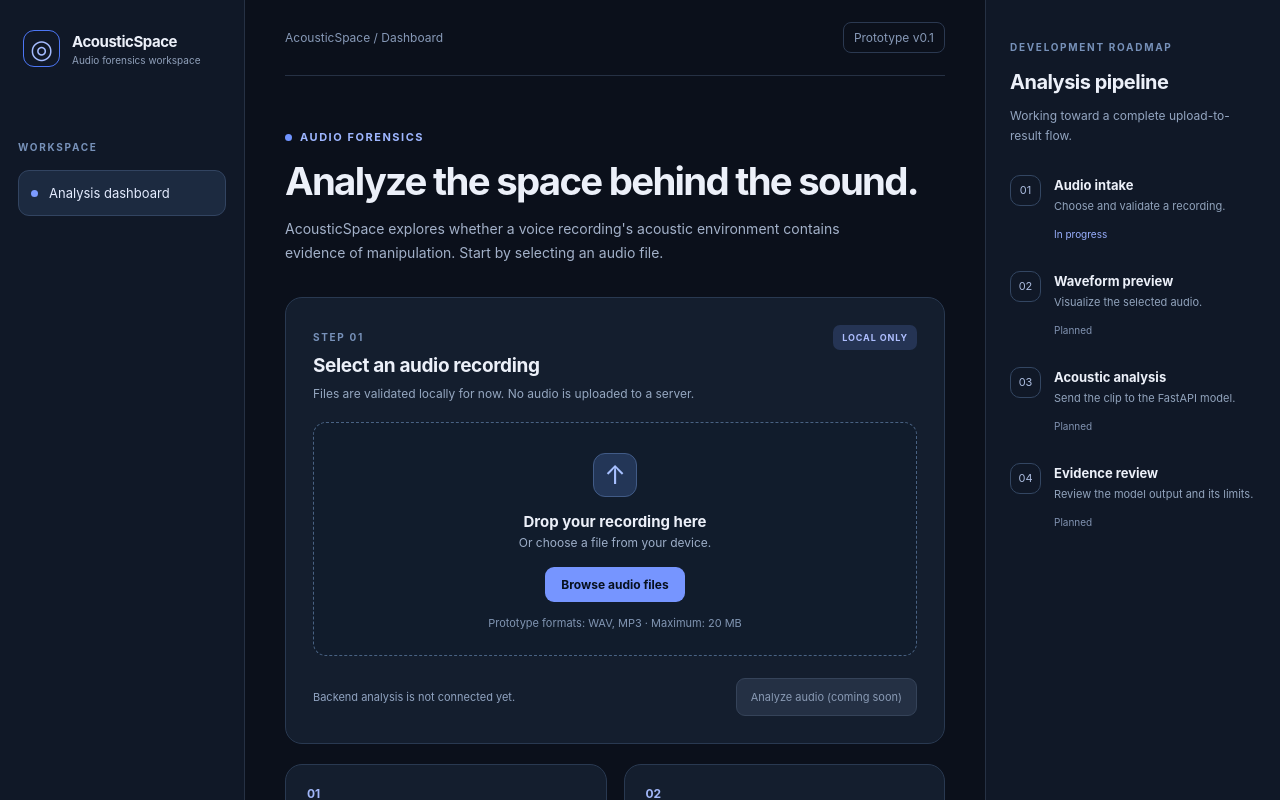
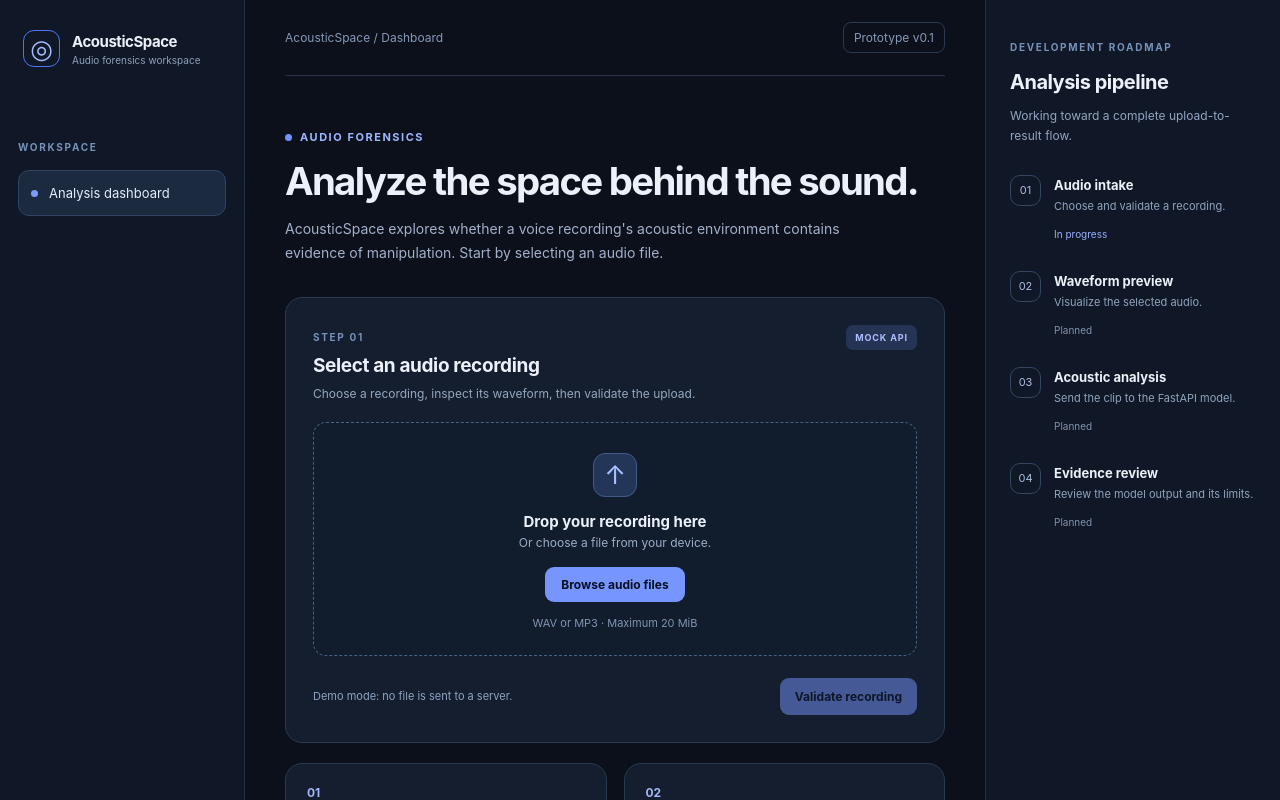
Before and after one commit to AkashTheSciGuy/AcousticSpace, a React (Vite) app in the folder frontend/: page / in a window 1280 px wide. Shown: the top 800 px of the page. Built offline with nearby package versions, Linux system fonts and the light colour scheme; no server answers.

Commit message:
feat(frontend): add audio validation API client and states

```diff
--- /dev/null
+++ b/frontend/src/components/AudioUpload.css
@@ -0,0 +1,27 @@
+.validation-action-button {
+  padding: 11px 15px;
+  border: 0;
+  border-radius: 9px;
+  background: #7695ff;
+  color: #07101f;
+  font-size: 12px;
+  font-weight: 700;
+  cursor: pointer;
+}
+.validation-action-button:hover:not(:disabled) { background: #94adff; }
+.validation-action-button:disabled { opacity: .5; cursor: not-allowed; }
+.validation-progress { margin: 16px 0 0; color: #a8c1ff; font-size: 12px; }
+.validation-success {
+  display: grid;
+  gap: 6px;
+  margin-top: 16px;
+  padding: 15px;
+  border: 1px solid #357b71;
+  border-radius: 10px;
+  background: #142e2d;
+  color: #bdece2;
+  font-size: 12px;
+}
+.validation-success span { overflow-wrap: anywhere; }
+.validation-success p { margin: 0; color: #c4dedb; }
+.validation-success small { color: #91b9b4; }
--- a/frontend/src/components/AudioUpload.tsx
+++ b/frontend/src/components/AudioUpload.tsx
@@ -1,10 +1,16 @@
-import { useRef, useState } from 'react'
+import { useEffect, useRef, useState } from 'react'
 import type { ChangeEvent, DragEvent } from 'react'
 import AudioPreview from './AudioPreview'
+import { validateAudio, validationMode } from '../services/audioApi'
+import type { AudioValidationResult } from '../services/audioApi'
+import './AudioUpload.css'
 
-// Temporary UI constraints: confirm formats and limits with the backend owner.
+// Current prototype limits; the server validates the content again in live mode.
 const SUPPORTED_EXTENSIONS = ['wav', 'mp3'] as const
 const MAX_FILE_BYTES = 20 * 1024 * 1024
+const REQUEST_TIMEOUT_MS = 15_000
+
+type ValidationState = 'idle' | 'validating' | 'success' | 'error'
 
 function formatFileSize(bytes: number): string {
   return `${(bytes / (1024 * 1024)).toFixed(2)} MB`
@@ -12,39 +18,49 @@ function formatFileSize(bytes: number): string {
 
 export default function AudioUpload() {
   const inputRef = useRef<HTMLInputElement>(null)
+  const requestRef = useRef<AbortController | null>(null)
   const [selectedFile, setSelectedFile] = useState<File | null>(null)
-  const [error, setError] = useState<string | null>(null)
+  const [fileError, setFileError] = useState<string | null>(null)
   const [isDragging, setIsDragging] = useState(false)
+  const [validationState, setValidationState] = useState<ValidationState>('idle')
+  const [validationError, setValidationError] = useState<string | null>(null)
+  const [validationResult, setValidationResult] = useState<AudioValidationResult | null>(null)
+
+  useEffect(() => () => requestRef.current?.abort(), [])
+
+  function resetValidation(): void {
+    requestRef.current?.abort()
+    requestRef.current = null
+    setValidationState('idle')
+    setValidationError(null)
+    setValidationResult(null)
+  }
 
   function validateAndSelect(file: File): void {
+    resetValidation()
     const extension = file.name.split('.').pop()?.toLowerCase()
-
     if (!extension || !SUPPORTED_EXTENSIONS.some((value) => value === extension)) {
-      setError('Unsupported format. For this prototype, select a WAV or MP3 file.')
+      setFileError('Unsupported format. Select a WAV or MP3 file.')
       setSelectedFile(null)
       return
     }
-
     if (file.size === 0) {
-      setError('This file is empty. Select a recording that contains audio data.')
+      setFileError('This file is empty. Select a recording that contains audio.')
       setSelectedFile(null)
       return
     }
-
     if (file.size > MAX_FILE_BYTES) {
-      setError('The selected file exceeds the current 20 MB prototype limit.')
+      setFileError('The selected file exceeds the 20 MiB limit.')
       setSelectedFile(null)
       return
     }
-
     setSelectedFile(file)
-    setError(null)
+    setFileError(null)
   }
 
   function handleInputChange(event: ChangeEvent<HTMLInputElement>): void {
     const file = event.target.files?.[0]
     if (file) validateAndSelect(file)
-    // Enables selecting the same file again after clearing an error.
     event.target.value = ''
   }
 
@@ -56,8 +72,42 @@ export default function AudioUpload() {
   }
 
   function clearSelection(): void {
+    resetValidation()
     setSelectedFile(null)
-    setError(null)
+    setFileError(null)
+  }
+
+  async function handleValidate(): Promise<void> {
+    if (!selectedFile || validationState === 'validating') return
+
+    const controller = new AbortController()
+    requestRef.current = controller
+    let timedOut = false
+    const timeout = window.setTimeout(() => {
+      timedOut = true
+      controller.abort()
+    }, REQUEST_TIMEOUT_MS)
+    setValidationState('validating')
+    setValidationResult(null)
+    setValidationError(null)
+
+    try {
+      const result = await validateAudio(selectedFile, controller.signal)
+      if (requestRef.current !== controller) return
+      setValidationResult(result)
+      setValidationState('success')
+    } catch (error) {
+      if (requestRef.current !== controller) return
+      if (controller.signal.aborted && !timedOut) return
+      setValidationError(
+        timedOut ? 'The request timed out. Please try again.'
+          : error instanceof Error ? error.message : 'Audio validation failed.',
+      )
+      setValidationState('error')
+    } finally {
+      window.clearTimeout(timeout)
+      if (requestRef.current === controller) requestRef.current = null
+    }
   }
 
   return (
@@ -66,9 +116,9 @@ export default function AudioUpload() {
         <div>
           <span className="section-label">STEP 01</span>
           <h2 id="upload-title">Select an audio recording</h2>
-          <p>Files are validated locally for now. No audio is uploaded to a server.</p>
+          <p>Choose a recording, inspect its waveform, then validate the upload.</p>
         </div>
-        <span className="local-badge">LOCAL ONLY</span>
+        <span className="local-badge">{validationMode === 'mock' ? 'MOCK API' : 'LIVE API'}</span>
       </div>
 
       <div
@@ -91,35 +141,56 @@ export default function AudioUpload() {
           className="visually-hidden"
           aria-label="Choose a WAV or MP3 audio file"
         />
-        <small>Prototype formats: WAV, MP3 · Maximum: 20 MB</small>
+        <small>WAV or MP3 · Maximum 20 MiB</small>
       </div>
 
-      {error && <p className="validation-error" role="alert">{error}</p>}
+      {fileError && <p className="validation-error" role="alert">{fileError}</p>}
 
       {selectedFile && (
         <>
-          <div className="selected-file" role="status" aria-live="polite">
+          <div className="selected-file" role="status">
             <div className="file-details">
               <span className="file-type" aria-hidden="true">AUDIO</span>
               <div>
                 <strong>{selectedFile.name}</strong>
-                <span>{formatFileSize(selectedFile.size)} · Ready for future API integration</span>
+                <span>{formatFileSize(selectedFile.size)} · Ready to validate</span>
               </div>
             </div>
-            <button className="text-button" type="button" onClick={clearSelection}>
-              Remove
-            </button>
+            <button className="text-button" type="button" onClick={clearSelection}>Remove</button>
           </div>
           <AudioPreview file={selectedFile} />
         </>
       )}
 
       <div className="upload-footer">
-        <span>Backend analysis is not connected yet.</span>
-        <button className="disabled-button" type="button" disabled title="API integration is a later milestone">
-          Analyze audio (coming soon)
+        <span>{validationMode === 'mock'
+          ? 'Demo mode: no file is sent to a server.'
+          : 'Live mode: sends the selected file to FastAPI for validation.'}</span>
+        <button
+          className="validation-action-button"
+          type="button"
+          disabled={!selectedFile || validationState === 'validating'}
+          onClick={() => { void handleValidate() }}
+        >
+          {validationState === 'validating' ? 'Validating…'
+            : validationState === 'error' ? 'Retry validation' : 'Validate recording'}
         </button>
       </div>
+
+      {validationState === 'validating' && (
+        <p className="validation-progress" role="status">Checking recording…</p>
+      )}
+      {validationState === 'error' && validationError && (
+        <p className="validation-error" role="alert">{validationError}</p>
+      )}
+      {validationState === 'success' && validationResult && (
+        <div className="validation-success" role="status">
+          <strong>File validation successful {validationMode === 'mock' ? '(simulated)' : ''}</strong>
+          <span>{validationResult.filename} · {validationResult.format.toUpperCase()} · {formatFileSize(validationResult.size_bytes)}</span>
+          <p>{validationResult.message}</p>
+          <small>This is NOT a deepfake-detection result.</small>
+        </div>
+      )}
     </section>
   )
 }
--- /dev/null
+++ b/frontend/src/services/audioApi.ts
@@ -0,0 +1,94 @@
+/** Validation-only service. No deepfake classification is performed here. */
+export type AudioValidationResult = {
+  status: 'valid'
+  filename: string
+  format: 'wav' | 'mp3'
+  size_bytes: number
+  message: string
+}
+
+const MOCK_MODE = import.meta.env.VITE_AUDIO_API_MODE !== 'live'
+
+export const validationMode: 'mock' | 'live' = MOCK_MODE ? 'mock' : 'live'
+
+export class AudioApiError extends Error {
+  constructor(message: string) {
+    super(message)
+    this.name = 'AudioApiError'
+  }
+}
+
+function isValidationResult(value: unknown): value is AudioValidationResult {
+  if (!value || typeof value !== 'object') return false
+  const item = value as Record<string, unknown>
+  return (
+    item.status === 'valid' &&
+    typeof item.filename === 'string' &&
+    (item.format === 'wav' || item.format === 'mp3') &&
+    typeof item.size_bytes === 'number' &&
+    Number.isFinite(item.size_bytes) &&
+    typeof item.message === 'string'
+  )
+}
+
+function mockValidate(file: File, signal: AbortSignal): Promise<AudioValidationResult> {
+  return new Promise((resolve, reject) => {
+    if (signal.aborted) {
+      reject(new DOMException('Validation cancelled', 'AbortError'))
+      return
+    }
+
+    const extension = file.name.split('.').pop()?.toLowerCase()
+    const onAbort = () => {
+      window.clearTimeout(timer)
+      reject(new DOMException('Validation cancelled', 'AbortError'))
+    }
+    const timer = window.setTimeout(() => {
+      signal.removeEventListener('abort', onAbort)
+      resolve({
+        status: 'valid',
+        filename: file.name,
+        format: extension === 'mp3' ? 'mp3' : 'wav',
+        size_bytes: file.size,
+        message: 'Mock validation complete. No server analysis was performed.',
+      })
+    }, 650)
+
+    signal.addEventListener('abort', onAbort, { once: true })
+  })
+}
+
+export async function validateAudio(file: File, signal: AbortSignal): Promise<AudioValidationResult> {
+  if (MOCK_MODE) return mockValidate(file, signal)
+
+  const body = new FormData()
+  body.append('file', file, file.name)
+
+  let response: Response
+  try {
+    // Vite's development proxy forwards /api to the local FastAPI service.
+    response = await fetch('/api/audio/validate', { method: 'POST', body, signal })
+  } catch (cause) {
+    if (signal.aborted) throw cause
+    throw new AudioApiError('Could not reach the backend. Check that FastAPI is running.')
+  }
+
+  let payload: unknown
+  try {
+    payload = await response.json()
+  } catch {
+    throw new AudioApiError('The API returned invalid JSON.')
+  }
+
+  if (!response.ok) {
+    const detail = payload && typeof payload === 'object' && 'detail' in payload
+      ? (payload as { detail: unknown }).detail
+      : null
+    throw new AudioApiError(typeof detail === 'string' ? detail : `Upload failed (HTTP ${response.status}).`)
+  }
+
+  if (!isValidationResult(payload)) {
+    throw new AudioApiError('The API returned an unexpected validation response.')
+  }
+  return payload
+}
--- a/frontend/vite.config.ts
+++ b/frontend/vite.config.ts
@@ -1,7 +1,13 @@
 import react from '@vitejs/plugin-react'
 import { defineConfig } from 'vite'
 
-// https://vite.dev/config/
 export default defineConfig({
   plugins: [react()],
+  // Development-only proxy: browser calls /api on Vite's origin,
+  // and Vite forwards them to FastAPI without opening CORS access.
+  server: {
+    proxy: {
+      '/api': 'http://127.0.0.1:8000',
+    },
+  },
 })
```
